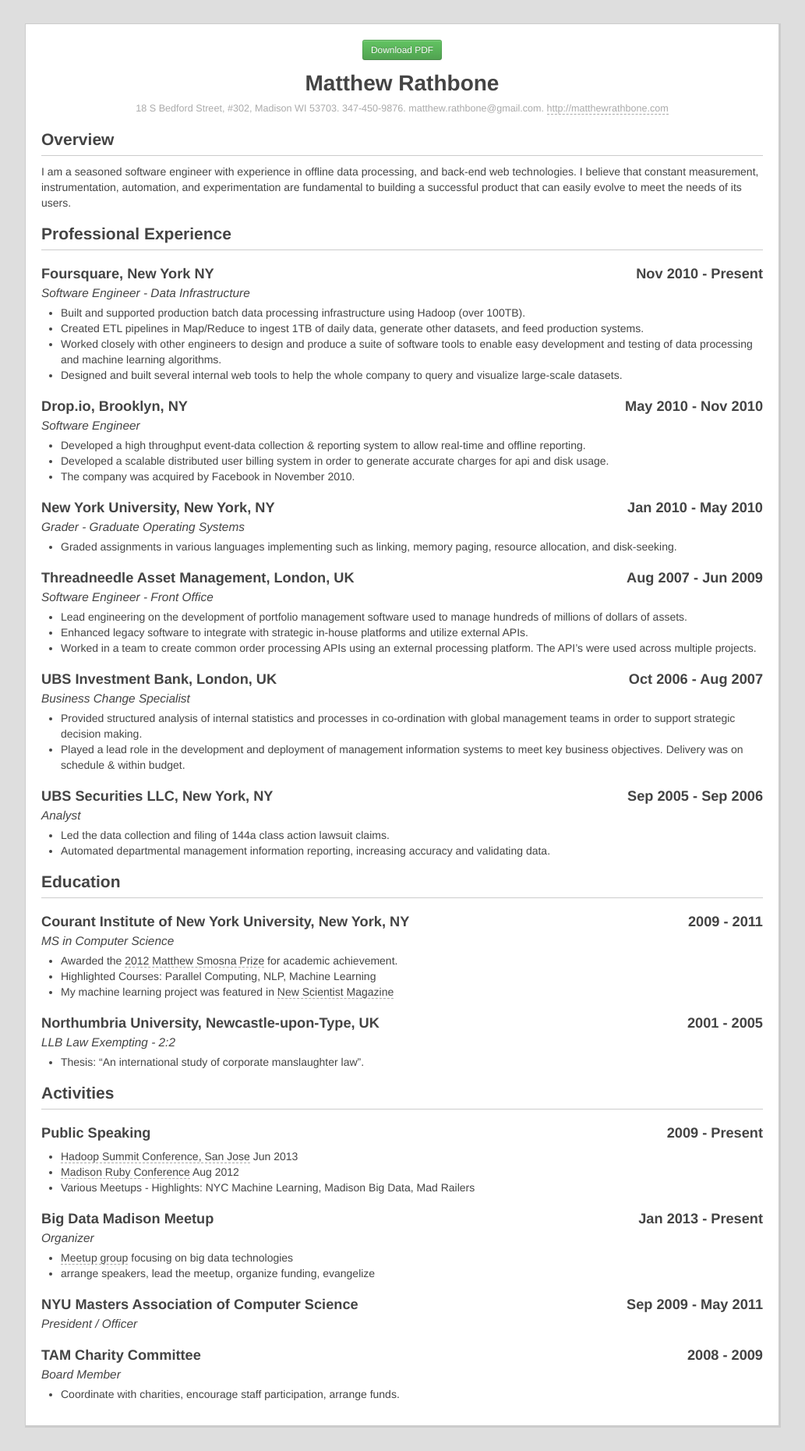
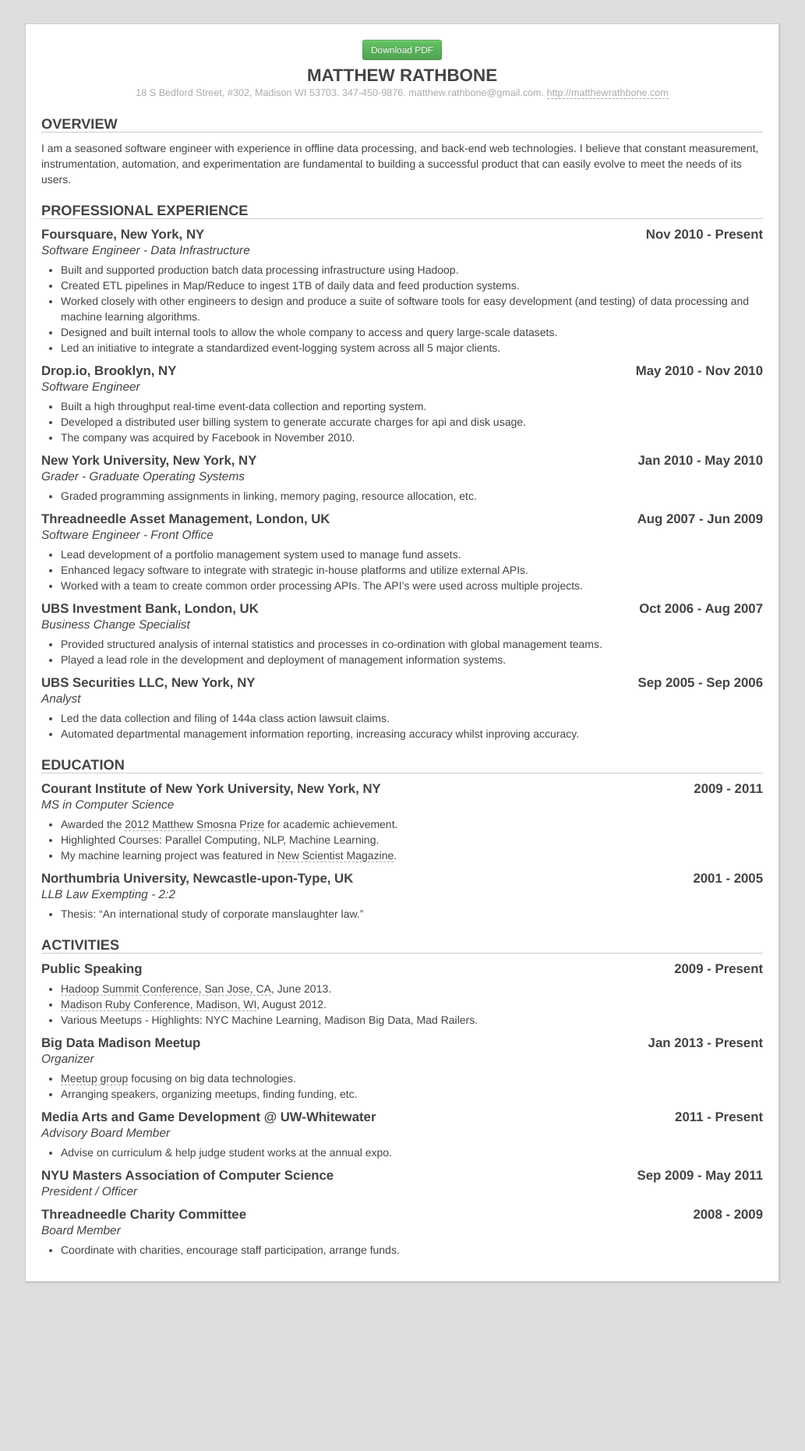
Before and after one commit to rathboma/rathboma.github.com, a Jekyll site: the page built from resume.md, in a window 1280 px wide. Shown: the whole page at 78% size, without its empty margins (123-1156 px from the left). Built offline with Jekyll 4.4.1, drawn with Linux system fonts in a browser that asks for light colours; after the commit the page ends 1676 px from its top, so only the background shows below that.

Commit message:
doc updates

```diff
--- a/css/resume.css
+++ b/css/resume.css
@@ -3,7 +3,9 @@
   color:#444;
 }
 
-
+h1, h2, h3, h4 {
+  line-height: inherit !important;
+}
 
 div.mainwrapper {
   padding: 20px;
@@ -17,7 +19,8 @@
 
 h1 {
   text-align: center;
-  font-size: 2em;
+  font-size: 1.6em;
+  text-transform:uppercase;
   margin-bottom: 2px;
 }
 
@@ -29,13 +32,15 @@
 }
 
 h2 {
-  font-size: 1.5em;
+  font-size: 1.3em;
   border-bottom:solid 1px #ccc;
+  margin-top:20px;
+  text-transform: uppercase;
 }
 
 h3 {
-  font-size:1.3em;
-  margin-bottom:0px;
+  font-size:1.2em;
+  margin-bottom:5px;
 }
 
 h4 {
@@ -98,4 +103,9 @@
     content: "";
   }
 
+  div.pagebreak {
+    page-break-before: always;
+    clear: both;
+  }
+
 }
--- a/resume.md
+++ b/resume.md
@@ -12,45 +12,49 @@
 
 ## Professional Experience
 
-### Foursquare, New York NY <span class="date">Nov 2010 - Present</span>
+### Foursquare, New York, NY <span class="date">Nov 2010 - Present</span>
 #### Software Engineer - Data Infrastructure
 
-- Built and supported production batch data processing infrastructure using Hadoop (over 100TB).
-- Created ETL pipelines in Map/Reduce to ingest 1TB of daily data, generate other datasets, and feed production systems.
-- Worked closely with other engineers to design and produce a suite of software tools to enable easy development and testing of data processing and machine learning algorithms.
-- Designed and built several internal web tools to help the whole company to query and visualize large-scale datasets.
+- Built and supported production batch data processing infrastructure using Hadoop.
+- Created ETL pipelines in Map/Reduce to ingest 1TB of daily data and feed production systems.
+- Worked closely with other engineers to design and produce a suite of software tools for easy development (and testing) of data processing and machine learning algorithms.
+- Designed and built internal tools to allow the whole company to access and query large-scale datasets.
+- Led an initiative to integrate a standardized event-logging system across all 5 major clients.
 
 ### Drop.io, Brooklyn, NY <span class="date">May 2010 - Nov 2010</span>
 #### Software Engineer
 
-- Developed a high throughput event-data collection & reporting system to allow real-time and offline reporting.
-- Developed a scalable distributed user billing system in order to generate accurate charges for api and disk usage.
+- Built a high throughput real-time event-data collection and reporting system.
+- Developed a distributed user billing system to generate accurate charges for api and disk usage.
 - The company was acquired by Facebook in November 2010.
 
 ### New York University, New York, NY <span class="date">Jan 2010 - May 2010</span>
 #### Grader - Graduate Operating Systems
 
-- Graded assignments in various languages implementing such as linking, memory paging, resource allocation, and disk-seeking.
+- Graded programming assignments in linking, memory paging, resource allocation, etc.
 
 ### Threadneedle Asset Management, London, UK <span class="date">Aug 2007 - Jun 2009</span>
 #### Software Engineer - Front Office
 
-- Lead engineering on the development of portfolio management software used to manage hundreds of millions of dollars of assets.
+- Lead development of a portfolio management system used to manage fund assets.
 - Enhanced legacy software to integrate with strategic in-house platforms and utilize external APIs.
-- Worked in a team to create common order processing APIs using an external processing platform. The API's were used across multiple projects.
+- Worked with a team to create common order processing APIs. The API's were used across multiple projects.
 
 ### UBS Investment Bank, London, UK <span class="date">Oct 2006 - Aug 2007</span>
 #### Business Change Specialist
 
-- Provided structured analysis of internal statistics and processes in co-ordination with global management teams in order to support strategic decision making.
-- Played a lead role in the development and deployment of management information systems to meet key business objectives. Delivery was on schedule & within budget.
+- Provided structured analysis of internal statistics and processes in co-ordination with global management teams.
+- Played a lead role in the development and deployment of management information systems.
+
+<div class="pagebreak" >
+
+</div>
 
 ### UBS Securities LLC, New York, NY <span class="date">Sep 2005 - Sep 2006</span>
 #### Analyst
 
 - Led the data collection and filing of 144a class action lawsuit claims.
-- Automated departmental management information reporting, increasing accuracy and validating data.
-
+- Automated departmental management information reporting, increasing accuracy whilst inproving accuracy.
 
 ## Education
 
@@ -58,32 +62,37 @@
 #### MS in Computer Science
 
 - Awarded the [2012 Matthew Smosna Prize][prize] for academic achievement.
-- Highlighted Courses: Parallel Computing, NLP, Machine Learning
-- My machine learning project was featured in [New Scientist Magazine][new-scientist]
+- Highlighted Courses: Parallel Computing, NLP, Machine Learning.
+- My machine learning project was featured in [New Scientist Magazine][new-scientist].
 
 ### Northumbria University, Newcastle-upon-Type, UK <span class="date">2001 - 2005</span>
 #### LLB Law Exempting - 2:2
 
-- Thesis: "An international study of corporate manslaughter law".
+- Thesis: "An international study of corporate manslaughter law."
 
 ## Activities
 
 ### Public Speaking <span class="date">2009 - Present</span>
 
-- [Hadoop Summit Conference, San Jose][hadoop-summit] <span class="date">Jun 2013</span>
-- [Madison Ruby Conference][madison-ruby] <span class="date">Aug 2012</span>
-- Various Meetups - Highlights: NYC Machine Learning, Madison Big Data, Mad Railers
+- [Hadoop Summit Conference, San Jose, CA][hadoop-summit], June 2013.
+- [Madison Ruby Conference, Madison, WI][madison-ruby], August 2012.
+- Various Meetups - Highlights: NYC Machine Learning, Madison Big Data, Mad Railers.
 
 ### Big Data Madison Meetup <span class="date">Jan 2013 - Present</span>
 #### Organizer
 
-- [Meetup group][big-data] focusing on big data technologies
-- arrange speakers, lead the meetup, organize funding, evangelize
+- [Meetup group][big-data] focusing on big data technologies.
+- Arranging speakers, organizing meetups, finding funding, etc.
+
+### Media Arts and Game Development @ UW-Whitewater <span class="date">2011 - Present</span>
+#### Advisory Board Member
+
+- Advise on curriculum & help judge student works at the annual expo.
 
 ### NYU Masters Association of Computer Science <span class="date">Sep 2009 - May 2011</span>
 ####  President / Officer
 
-### TAM Charity Committee <span class="date">2008 - 2009</span>
+### Threadneedle Charity Committee <span class="date">2008 - 2009</span>
 #### Board Member
 
 - Coordinate with charities, encourage staff participation, arrange funds.
```
Also changed, not shown: 1 other file.
